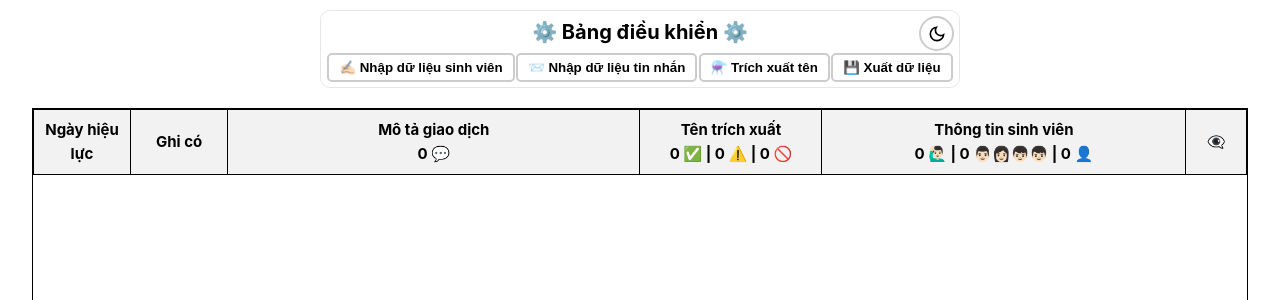
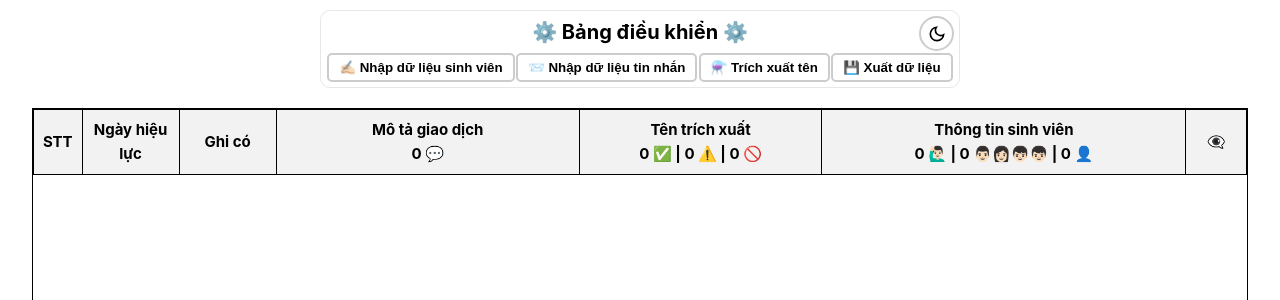
Before and after one commit to letuan279/Full-name-Retrieval-Tool, a Vue app: page / in a window 1280 px wide. Shown: the top 300 px of the page. Built offline with nearby package versions, Linux system fonts and the light colour scheme.

Commit message:
fix search ui + scrollbar + improve prompt

```diff
--- a/src/assets/StudentSearch.css
+++ b/src/assets/StudentSearch.css
@@ -117,37 +117,28 @@
   z-index: 1;
 }
 
-/* Ngày hiệu lực */
-.content .table th:nth-child(1) {
+.content .table th.row-stt {
+  width: 4%;
+}
+.content .table th.row-date {
   width: 8%;
 }
-
-/* Ghi có */
-.content .table th:nth-child(2) {
+.content .table th.row-money {
   width: 8%;
 }
-
-/* Mô tả giao dịch */
-.content .table th:nth-child(3) {
-  width: 34%;
+.content .table th.row-message {
+  width: 25%;
 }
-
-.content .table td:nth-child(3) {
+.content .table .row-message-body {
   text-align: left;
 }
-
-/* Tên trích xuất */
-.content .table th:nth-child(4) {
-  width: 15%;
+.content .table th.row-name-retrieve {
+  width: 20%;
 }
-
-/* Thông tin sinh viên */
-.content .table th:nth-child(5) {
+.content .table th.row-student {
   width: 30%;
 }
-
-/* Search */
-.content .table th:nth-child(6) {
+.content .table th.row-search {
   width: 5%;
 }
 
--- a/src/assets/StudentSearchModal.css
+++ b/src/assets/StudentSearchModal.css
@@ -68,9 +68,9 @@
 }
 
 .student-result {
-  display: ruby-text;
+  display: block;
   width: 100%;
-  height: 450px;
+  height: 350px;
   overflow-y: auto;
   border-collapse: collapse;
   margin-top: 10px;
--- a/src/assets/main.css
+++ b/src/assets/main.css
@@ -1,4 +1,4 @@
-@import './base.css';
+@import "./base.css";
 
 /* Base button */
 button {
@@ -29,3 +29,31 @@ button {
   background: #e7e5e4;
   cursor: not-allowed;
 }
+
+/* ---------------------------Scrollbar----------------------------- */
+
+/* width */
+::-webkit-scrollbar {
+  width: 12px;
+}
+
+/* Track */
+::-webkit-scrollbar-track {
+  background: #f1f1f1;
+}
+
+/* Handle */
+::-webkit-scrollbar-thumb {
+    --scrollbar-width: 10px;
+
+  background: var(--color-btn-bg);
+  border-radius: calc(var(--scrollbar-width) / 2);
+  width: var(--scrollbar-width);
+}
+
+/* Handle on hover */
+::-webkit-scrollbar-thumb:hover {
+  background: #555;
+}
+
+/* ---------------------------End-Scrollbar------------------------- */
--- a/src/pages/StudentSearch.vue
+++ b/src/pages/StudentSearch.vue
@@ -330,20 +330,23 @@ watch(
       <div class="table">
         <table>
           <tr>
-            <th>Ngày hiệu lực</th>
-            <th>Ghi có</th>
-            <th>Mô tả giao dịch <br />{{ `${tableData.length} 💬` }}</th>
-            <th>
+            <th class="row-stt">STT</th>
+            <th class="row-date">Ngày hiệu lực</th>
+            <th class="row-money">Ghi có</th>
+            <th class="row-message">
+              Mô tả giao dịch <br />{{ `${tableData.length} 💬` }}
+            </th>
+            <th class="row-name-retrieve">
               Tên trích xuất<br />{{
                 `${numOfExtractedName} ✅ | ${numOfNullName} ⚠️ | ${numOfErrorName} 🚫`
               }}
             </th>
-            <th>
+            <th class="row-student">
               Thông tin sinh viên<br />{{
                 `${numOfOneStudentInfo} 🙋🏻‍♂️ | ${numOfManyStudentInfo} 👨🏻‍👩🏻‍👦🏻‍👦🏻 | ${numOfNoStudentInfo} 👤`
               }}
             </th>
-            <th>👁️‍🗨️</th>
+            <th class="row-search">👁️‍🗨️</th>
           </tr>
           <tr
             class="table-row"
@@ -351,9 +354,10 @@ watch(
             :key="index + 'y'"
             :data-id="data.id"
           >
+            <td>{{ index + 1 }}</td>
             <td>{{ data.date }}</td>
             <td>{{ data.money }}</td>
-            <td>{{ data.message }}</td>
+            <td class="row-message-body">{{ data.message }}</td>
             <td>{{ data.name }}</td>
             <td>
               <div class="student-box">
--- a/src/services/fullnameRetrieval.js
+++ b/src/services/fullnameRetrieval.js
@@ -58,7 +58,7 @@ class TextRetrievalTool {
                 },
                 {
                     "role": "user",
-                    "content": "[{\"id\":0,\"message\":\"TKThe :0357485800, tai MSCBVNVX. XHB24401873 BUIMANHDUNG 05.10.20050357485800 -B2B020097042208092114262024S51Z828594\"}]"
+                    "content": "[{\"id\":0,\"message\":\"TKThe  tai MSCBVNVX XHB  BUIMANHDUNG    B  B  S  Z\"}]"
                 },
                 {
                     "role": "assistant",
@@ -66,11 +66,11 @@ class TextRetrievalTool {
                 },
                 {
                     "role": "user",
-                    "content": "[{\"id\":0,\"message\":\"TKThe :1040141644, tai VCB. MBVCB.6723772738.388355.CD46DL1, DinhQuocTuan Dong hoc phi ki 1 2024-2025 em xin phep nop truoc 6.000.000.CT tu 1040141644 DINH QUOC TUAN toi 12210001700374 TRUON-CTLNHIDI000009519203381-11-CRE-002\"},{\"id\":1,\"message\":\"TKThe :021233706666, tai MSCBVNVX. TO VIET ANH chuyen tien XHB24400210 To Viet Anh 02122006 0969843916 -B2B0200970422080810245120246N1M561029\"},{\"id\":2,\"message\":\"@3381881@CHUYEN TIEN GIANG DAY LOP 24NHLSP03 04\"},{\"id\":3,\"message\":\"REM 9901CI240621000007872 B/O BAO HIEM XA HOI QUAN DONG DA F/O-1221700374 TRUONG CAO DANG NGHE CONG NGHIEP HA NOI DTLS-REF/202406211010011000187701203003 HOAN DONG TRUNG BHYT HSSV THEO QD 533 NGAY 19/6/2024 .UNC 00353 Bank Charge .00 VAT .00\"},{\"id\":4,\"message\":\"1221700374 NGUYEN THANH DAT lop cd47oto5 ck HPHK1 nam hoc 2024.2025\"}]"
+                    "content": "[{\"id\":0,\"message\":\"TKThe  tai VCB MBVCB   CD  DL  DinhQuocTuan Dong hoc phi ki    em xin phep nop truoc    CT tu  DINH QUOC TUAN toi  TRUON CTLNHIDI   CRE\"},{\"id\":1,\"message\":\"TKThe  tai MSCBVNVX to viet anh chuyen tien XHB   B  B  N  M\"},{\"id\":2,\"message\":\"CHUYEN TIEN GIANG DAY LOP  NHLSP\"},{\"id\":3,\"message\":\"REM  CI  B O BAO HIEM XA HOI QUAN DONG DA F O  TRUONG CAO DANG NGHE CONG NGHIEP HA NOI DTLS REF  HOAN DONG TRUNG BHYT HSSV THEO QD  NGAY    UNC  Bank Charge  VAT\"},{\"id\":4,\"message\":\"NGUYEN THANH DAT lop cd  oto  ck HPHK  nam hoc\"},{\"id\":5,\"message\":\"TKThe  tai TCB Bui Hai Duong nop hoc phi FT  CTLNHIDI    CRE\"}]"
                 },
                 {
                     "role": "assistant",
-                    "content": "{\"results\": [{\"id\": 0, \"fullName\": \"DINH QUOC TUAN\"},{\"id\": 1, \"fullName\": \"TO VIET ANH\"},{\"id\": 2, \"fullName\": \"NULL\"},{\"id\": 3, \"fullName\": \"NULL\"},{\"id\": 4, \"fullName\": \"NGUYEN THANH DAT\"}]}"
+                    "content": "{\"results\": [{\"id\": 0, \"fullName\": \"DINH QUOC TUAN\"},{\"id\": 1, \"fullName\": \"TO VIET ANH\"},{\"id\": 2, \"fullName\": \"NULL\"},{\"id\": 3, \"fullName\": \"NULL\"},{\"id\": 4, \"fullName\": \"NGUYEN THANH DAT\"},{\"id\": 5, \"fullName\": \"BUI HAI DUONG\"}]}"
                 },
                 {
                     "role": "user",
```
Lines whose indentation alone changed are shown as unchanged.
